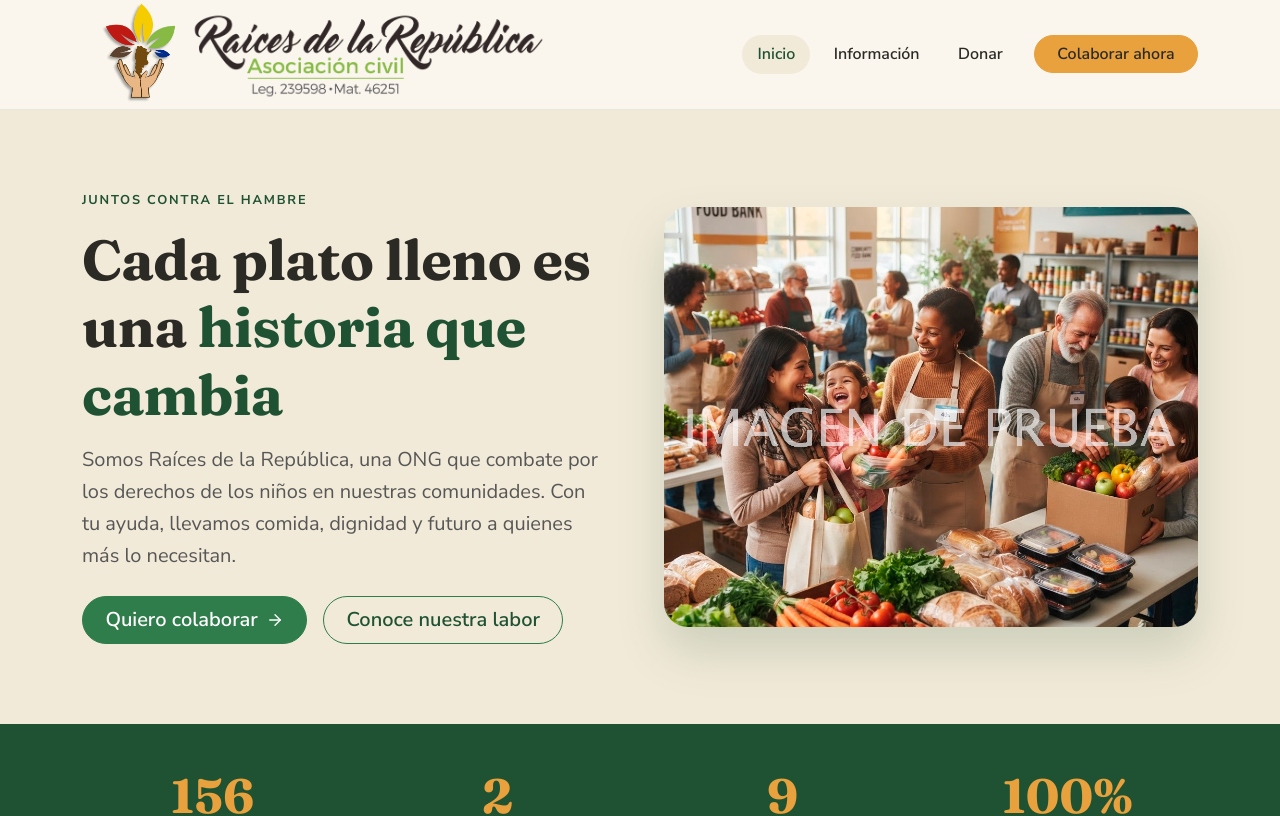
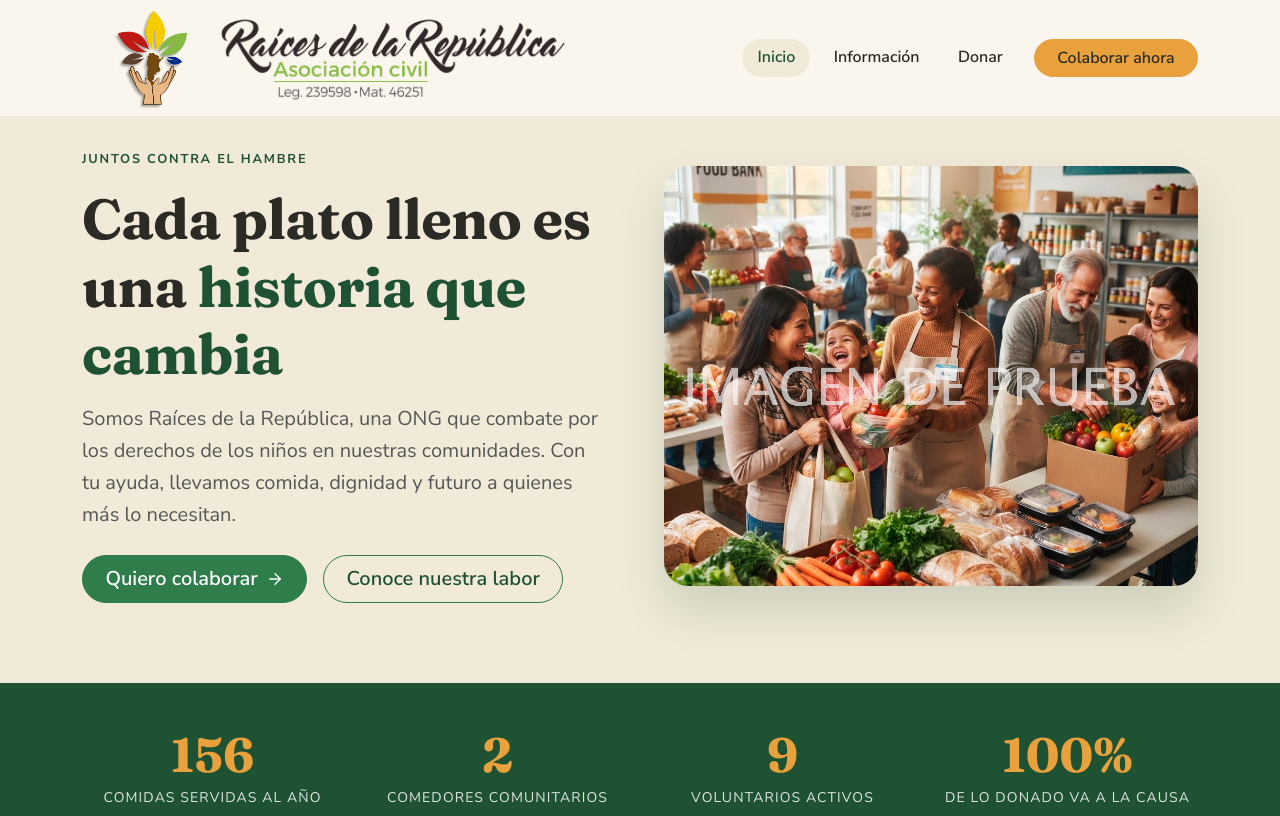
Before and after one commit to ramiroangelb/raices-de-la-republica-frontend, a React (Vite) app: page / in a window 1280 px wide. Shown: the top 816 px of the page. Built offline with nearby package versions, Linux system fonts and the light colour scheme.

Commit message:
Arreglando errores pequeños

```diff
--- a/src/components/Footer.tsx
+++ b/src/components/Footer.tsx
@@ -21,7 +21,7 @@ export default function Footer() {
             </p>
           </div>
 
-          <div className="col-6 col-lg-2">
+          <div className="col-12 col-sm-6 col-lg-2">
             <h6 className="text-white fw-bold mb-3">Navegación</h6>
             <ul className="list-unstyled d-flex flex-column gap-2 mb-0">
               <li><Link to="/">Inicio</Link></li>
@@ -30,9 +30,9 @@ export default function Footer() {
             </ul>
           </div>
 
-          <div className="col-6 col-lg-3">
+          <div className="col-12 col-sm-6 col-lg-3">
             <h6 className="text-white fw-bold mb-3">Contacto</h6>
-            <ul className="list-unstyled d-flex flex-column gap-2 mb-0">
+            <ul className="list-unstyled d-flex flex-column gap-2 mb-0" style={{overflowWrap: "anywhere"}}>
               <li>hola@manosquealimentan.org</li>
               <li>+34 900 123 456</li>
               <li>Calle Solidaridad 12, Madrid</li>
--- a/src/components/Navbar.tsx
+++ b/src/components/Navbar.tsx
@@ -20,11 +20,11 @@ export default function Navbar() {
             className="d-flex align-items-center gap-3 text-decoration-none"
             onClick={() => setOpen(false)}
           >
-            <span className="mqa-logo-wrap">
-              <img src="/logo_raices_solitario.png" alt="Logo de Raíces de la República" className="" style={{marginLeft: "0.5rem",marginTop: "-1.6rem", width: "100px", WebkitFilter: "drop-shadow(5px 5px 5px #222)", filter: "drop-shadow(-2px 2px 1px #2226)"}} />
+            <span className="">
+              <img src="/logo_raices_solitario.png" alt="Logo de Raíces de la República" className="w-100 w-md-25" style={{marginLeft: "20px", minWidth: "20px", maxWidth: "100px", WebkitFilter: "drop-shadow(5px 5px 5px #222)", filter: "drop-shadow(-2px 2px 1px #2226)"}} />
             </span>
             <span className="d-flex flex-column lh-1">
-              <img src="/texto_raices.png" alt="Raíces de la República asociación civil Leg. 239598 Mat. 46251" className=""  style={{marginLeft: "-0.5rem",width: "365px"}} />
+              <img src="/texto_raices.png" alt="Raíces de la República asociación civil Leg. 239598 Mat. 46251" className="w-100 w-md-25"  style={{marginLeft: "-5px", minWidth: "160px", maxWidth: "365px"}} />
             </span>
           </Link>
 
--- a/src/index.css
+++ b/src/index.css
@@ -1,4 +1,5 @@
 @import url("https://fonts.googleapis.com/css2?family=Fraunces:opsz,wght@9..144,500;9..144,600;9..144,700&family=Nunito+Sans:wght@400;500;600;700&display=swap");
+
 
 :root {
   /* Brand palette */
--- a/src/main.tsx
+++ b/src/main.tsx
@@ -1,6 +1,6 @@
 import React from "react"
 import ReactDOM from "react-dom/client"
-import { BrowserRouter } from "react-router-dom"
+import { HashRouter } from "react-router-dom"
 import "bootstrap/dist/css/bootstrap.min.css"
 import "bootstrap/dist/js/bootstrap.bundle.min.js"
 import "./index.css"
@@ -8,8 +8,8 @@ import App from "./App"
 
 ReactDOM.createRoot(document.getElementById("root")!).render(
   <React.StrictMode>
-    <BrowserRouter>
+    <HashRouter>
       <App />
-    </BrowserRouter>
+    </HashRouter>
   </React.StrictMode>,
 )
--- a/src/pages/Home.tsx
+++ b/src/pages/Home.tsx
@@ -42,7 +42,7 @@ export default function Home() {
       {/* HERO */}
       <section className="mqa-hero">
         <div className="container section">
-          <div className="row align-items-center g-5">
+          <div className="row align-items-center g-5" style={{marginTop: "-6rem"}}>
             <div className="col-lg-6">
               <p className="mqa-hero-eyebrow mb-3">Juntos contra el hambre</p>
               <h1 className="display-4 fw-bold mb-3 text-balance">
```
